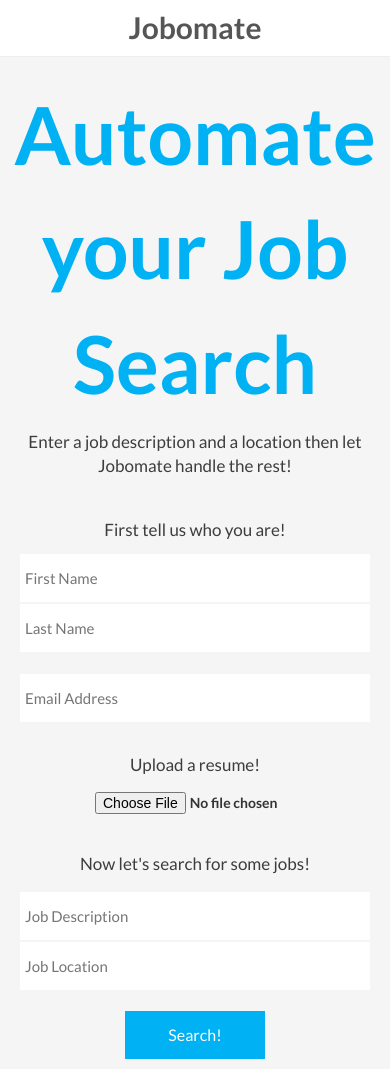
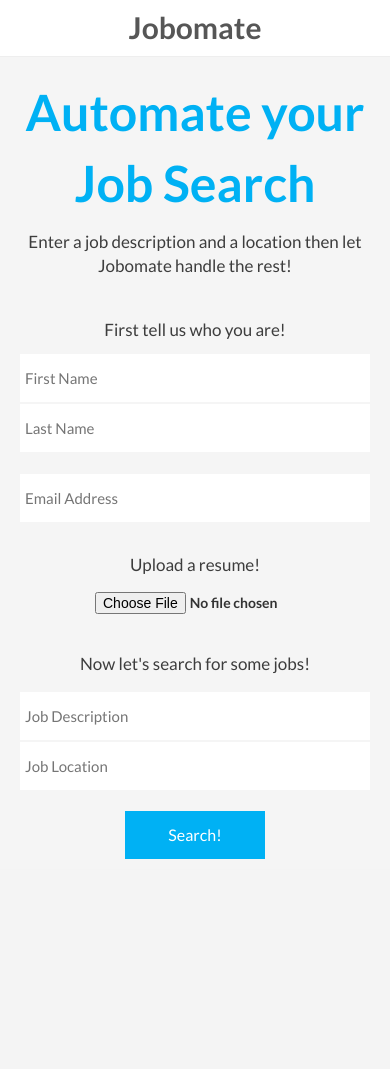
Before and after one commit to mandeep/Job-Automate, a Django app: page / in a window 390 px wide. After the commit the page ends 859 px from the top, so only its background shows below. Run offline with Django 3.2, Linux system fonts and the light colour scheme; some libraries are stand-ins or nearby versions.

Commit message:
Added media queries for header

```diff
--- a/jobautomate/web_search/static/css/web_search.css
+++ b/jobautomate/web_search/static/css/web_search.css
@@ -26,6 +26,18 @@ body {
     margin-bottom: 0px;
     text-align: center;
 }
+
+ @media (max-width: 768px) {
+    .overview {
+        font-size: 60px;
+    }
+ }
+
+ @media (max-width: 500px) {
+    .overview {
+        font-size: 50px;
+    }
+ }
 
 .description {
     font-weight: 400;
```
